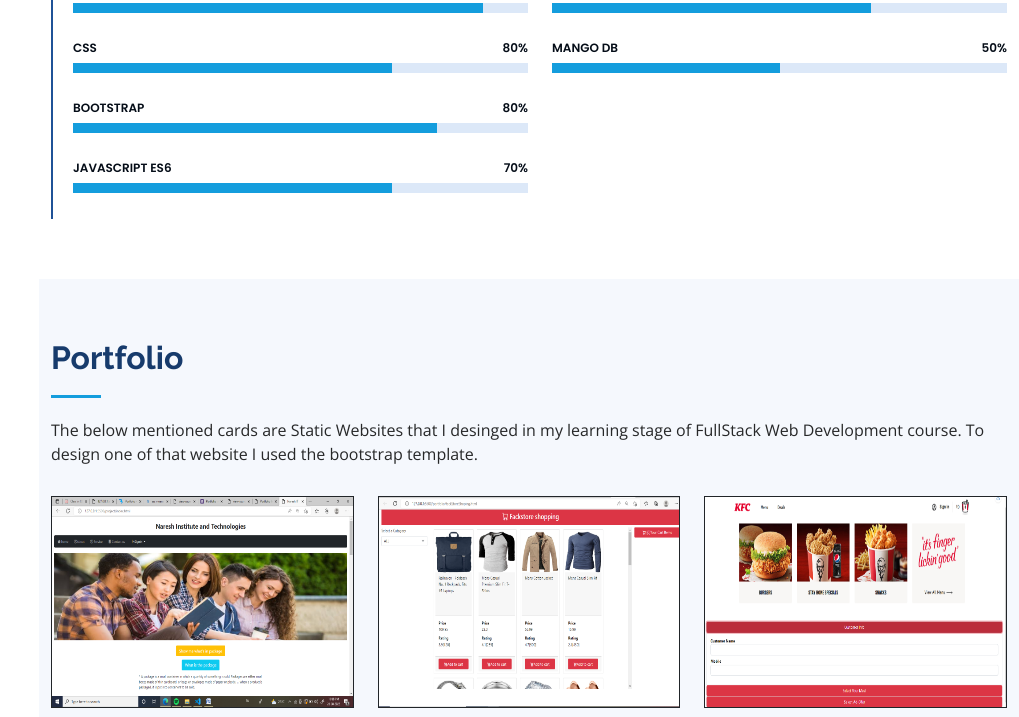
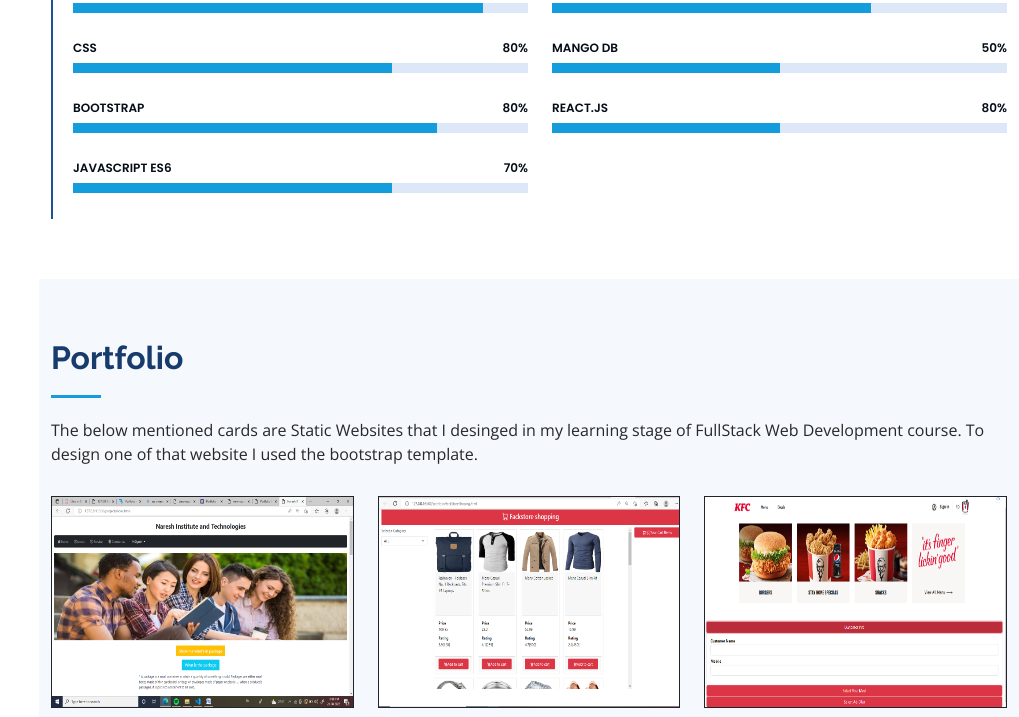
Before and after one commit to githubmukeshdangi/portfolio, a website: page index.html in a window 1280 px wide. Shown: the part 2363-3080 px from the top of the page, without its empty margins (261-1280 px from the left). Drawn offline with nearby package versions, Linux system fonts and the light colour scheme; a web font is replaced by a local one.

Commit message:
Update index.html

```diff
--- a/index.html
+++ b/index.html
@@ -253,6 +253,14 @@
                     </div>
                   </div>
 
+                  <div class="progress">
+                    <span class="skill">React.js <i class="val">80%</i></span>
+                    <div class="progress-bar-wrap">
+                      <div class="progress-bar" role="progressbar" aria-valuenow="50" aria-valuemin="0"
+                        aria-valuemax="100"></div>
+                    </div>
+                  </div>
+
 
                 </div>
 
```
